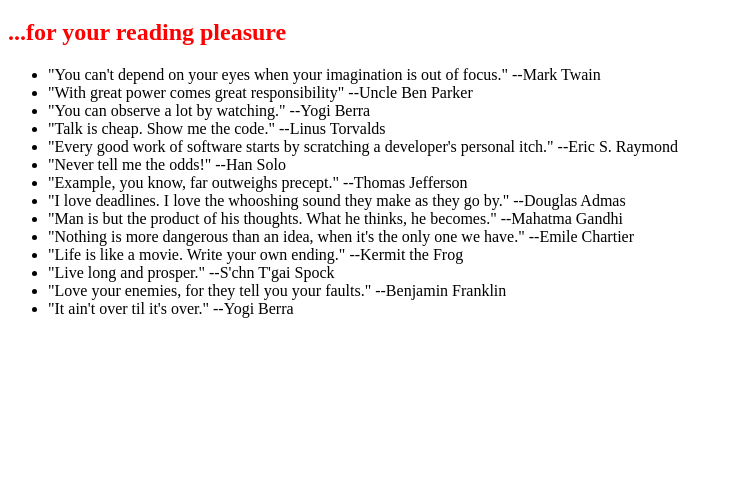
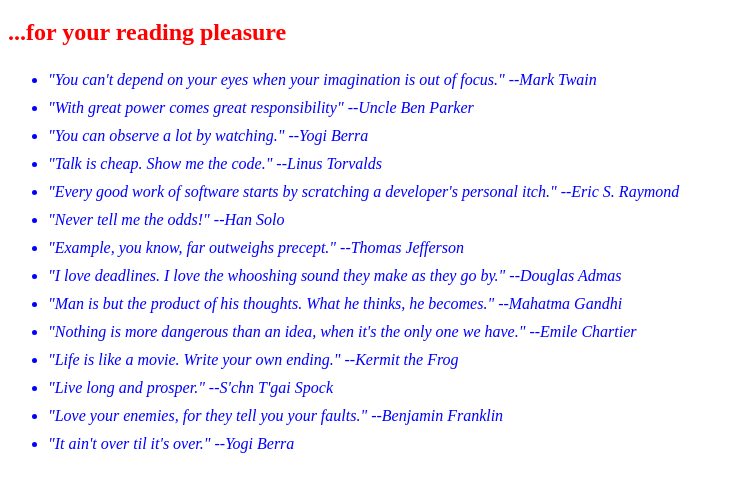
Before and after one commit to aaronwaer/0main_openSAP_repo, a plain HTML site: page index.html in a window 1280 px wide. Shown: the part 61-552 px from the top of the page, without its empty margins (0-735 px from the left). Drawn offline with Linux system fonts and the light colour scheme.

Commit message:
playing with css

```diff
--- a/styles.css
+++ b/styles.css
@@ -4,3 +4,8 @@ h1 {
 h2 {
 	color: red;
 }
+li {
+	color: blue;
+	font-style: italic;
+	padding: 5px 0px;
+}
```
